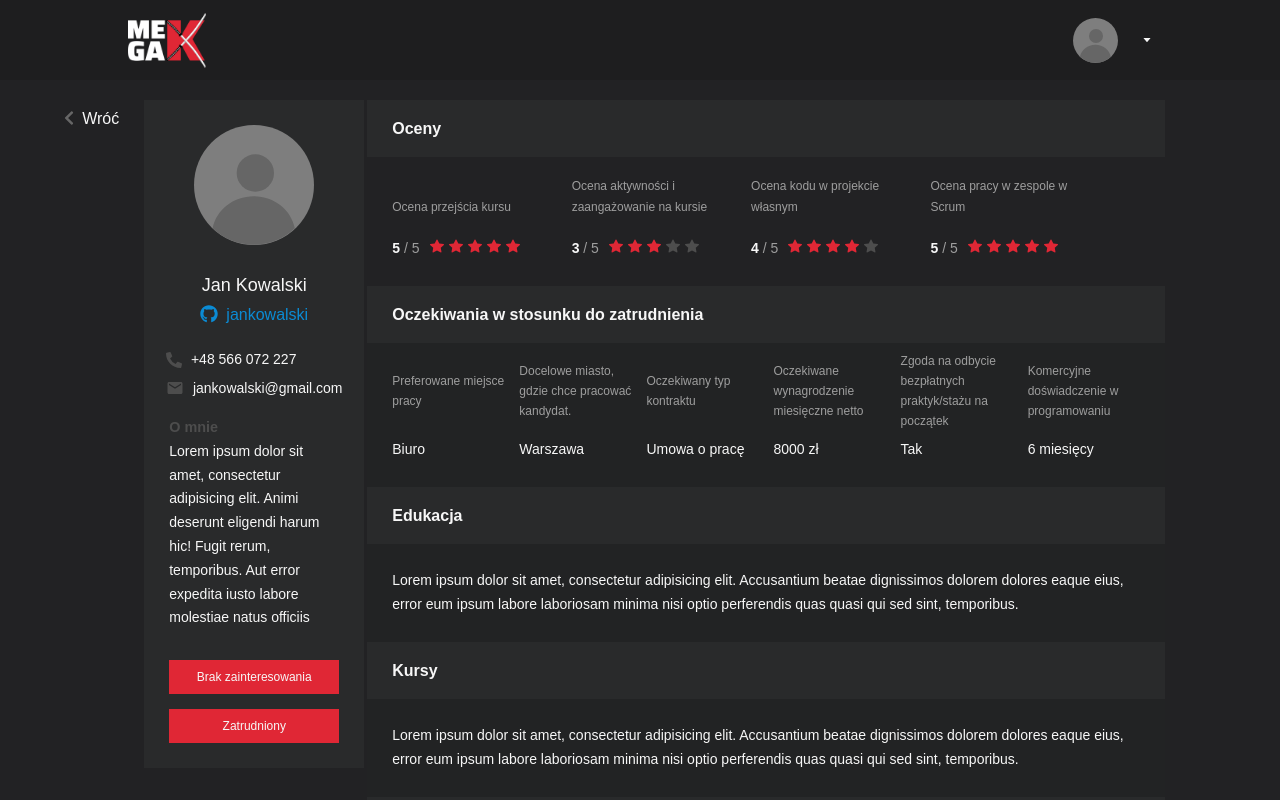
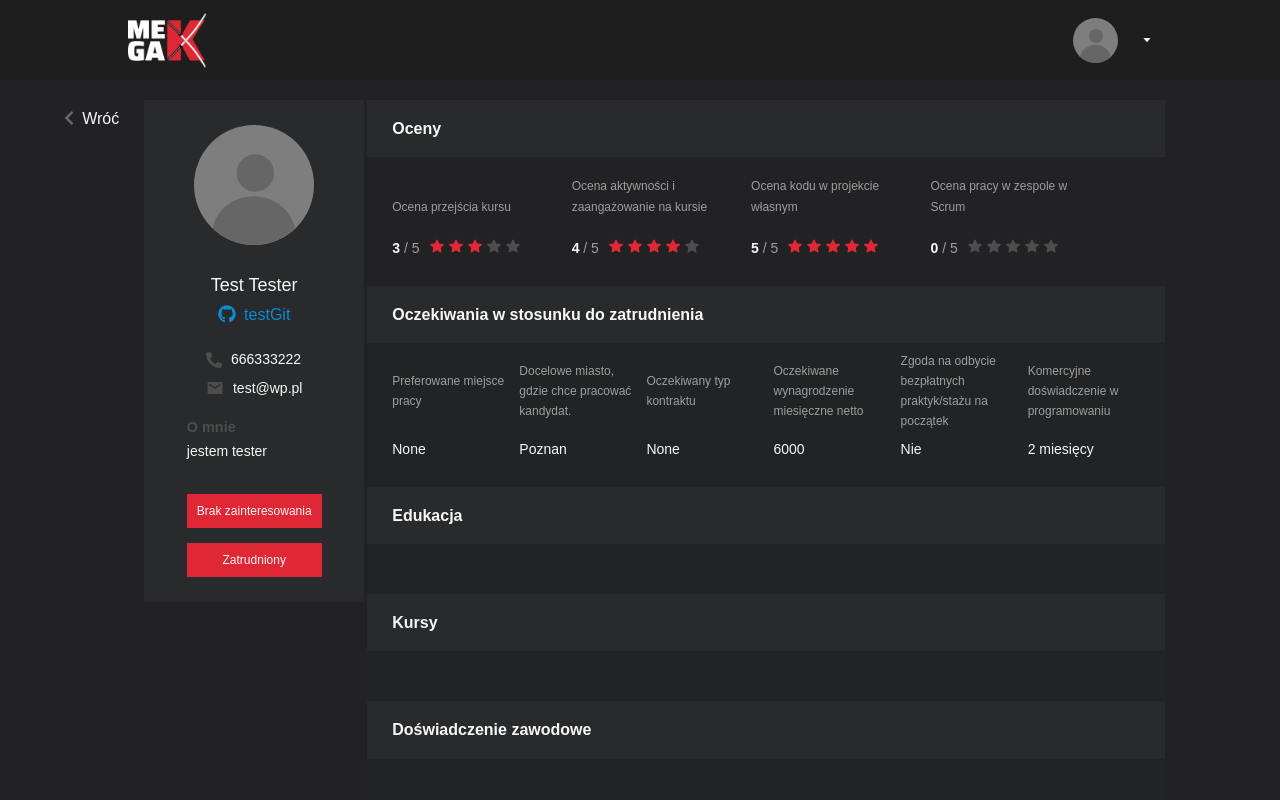
Before and after one commit to Jutrzenka/HeadHunterG11-FR, a React (Create React App) app: page /cv in a window 1280 px wide. Shown: the top 800 px of the page. Built offline with nearby package versions, Linux system fonts and the light colour scheme; no server answers.

Commit message:
Delete some console logs, add fetch to showcvview, create interfac for StudentAboute

```diff
--- a/src/components/common/Header/Header.tsx
+++ b/src/components/common/Header/Header.tsx
@@ -2,10 +2,12 @@ import React from 'react';
 import { AiFillCaretDown } from 'react-icons/ai';
 import { HiLogout } from 'react-icons/hi';
 import { useToggle } from '../../../utils/hooks/useToggle';
-import { useSelector } from 'react-redux';
+import { useSelector} from 'react-redux';
 import { RootState } from '../../../redux/store';
 
+
 import './_Header.scss';
+
 
 export const Header = () => {
   const { login } = useSelector((state: RootState) => state.user);
--- a/src/components/common/StudentAbout/StudentAbout.tsx
+++ b/src/components/common/StudentAbout/StudentAbout.tsx
@@ -4,27 +4,35 @@ import { FaGithub, FaPhoneAlt } from 'react-icons/fa';
 import { MdEmail } from 'react-icons/md';
 
 import './_StudentAbout.scss';
+interface Props{
+  firstName:string;
+  lastName:string;
+  githubUsername:string;
+  tel:number | null;
+  email:string;
+  bio:string;
+}
 
-export const StudentAbout = () => {
+export const StudentAbout = ({firstName,lastName,githubUsername,tel,email,bio}:Props) => {
   return (
     <div className={'component-StudentAbout'}>
       <div className="student-about-wrap">
         <div className="img-wrap">
           <img src="/img/icons/avatar.svg" alt="avatar" />
-          <h3>Jan Kowalski</h3>
+          <h3>{firstName} {lastName}</h3>
           <div className="name-github">
             <FaGithub className="github-ico" />
-            <p>jankowalski</p>
+            <p>{githubUsername}</p>
           </div>
 
           <div className="contact-wrap">
             <div className="contact-phone">
               <FaPhoneAlt className="contact-ico phone" />
-              <p>+48 566 072 227</p>
+              <p>{tel}</p>
             </div>
             <div className="contact-email">
               <MdEmail className="contact-ico email" />
-              <p>jankowalski@gmail.com</p>
+              <p>{email}</p>
             </div>
           </div>
         </div>
@@ -32,9 +40,7 @@ export const StudentAbout = () => {
         <div className="about-me-wrap">
           <p className="about-me-title">O mnie</p>
           <p className="about-me-">
-            Lorem ipsum dolor sit amet, consectetur adipisicing elit. Animi
-            deserunt eligendi harum hic! Fugit rerum, temporibus. Aut error
-            expedita iusto labore molestiae natus officiis
+            {bio}
           </p>
           <div className="action-wrap">
             <Button title={'Brak zainteresowania'} />
--- a/src/views/Admin/AdminListView/AdminListView.tsx
+++ b/src/views/Admin/AdminListView/AdminListView.tsx
@@ -22,9 +22,6 @@ interface StudentRecord {
 }
 
 export const AdminListView = () => {
-  const { id, login, role } = useSelector((state: RootState) => state.user);
-  console.log(id,login,role);
-
   const [activeRole, setActiveRole] = useState('students');
   const [filterRole, setFilterRole] = useState('S');
   const [search, setSearch] = useState('');
--- a/src/views/Admin/AdminLoginView/AdminLoginView.tsx
+++ b/src/views/Admin/AdminLoginView/AdminLoginView.tsx
@@ -38,11 +38,9 @@ export const AdminLoginView = () => {
       role,
     }))
     navigate("../lists", {replace: true})
-    console.log('ustawiam token')
     }
   },[data])
   const sendForm = (form:AdminLoginForm) => {
-    console.log(form,'wysylam admin login view')
     if(form.email !== '' && form.password !== ''){
       fetchData(`http://localhost:3001/api/admin/auth/login`,{
         method: HttpMethod.POST,
--- a/src/views/App/ShowCvView/ShowCvView.tsx
+++ b/src/views/App/ShowCvView/ShowCvView.tsx
@@ -1,4 +1,4 @@
-import React from 'react';
+import React, {useState} from 'react';
 
 import './_ShowCvView.scss';
 import { Header } from '../../../components/common/Header/Header';
@@ -9,27 +9,74 @@ import { RatingOnCv } from '../../../components/common/RatingOnCv/RatingOnCv';
 
 import './_ShowCvView.scss';
 import { ButtonBack } from '../../../components/common/ButtonBack/ButtonBack';
+import {useFetch} from "../../../utils/hooks/useFetch";
+import {ElementData} from "../../../utils/types/JsonCommunicationType";
+
+
+const initStudent = {
+  idUser:'2121dsa',
+  firstName:'Test',
+  lastName:'Tester',
+  active:true,
+  infoStudent:{
+    id:'2121dsa',
+    status:'student',
+    courseCompletion:3,
+    courseEngagement:4,
+    projectDegree:5,
+    teamProjectDegree:0,
+    bonusProjectUrIs:'',
+    tel:666333222,
+    email:'test@wp.pl',
+    githubUsername:'testGit',
+    portfolioUrIs:'',
+    bio:'jestem tester',
+    expectedTypeWork:'None',
+    targetWorkCity:'Poznan',
+    expectedContractType:'None',
+    expectedSalary:'6000',
+    canTakeApprenticeship:false,
+    monthsOfCommercialExp:2,
+    education:'',
+    workExperience:null,
+    courses:null,
+  }
+}
 
 export const ShowCvView = () => {
+  const [data,status] = useFetch(`http://localhost:3001/api/user/student`);
+  const [student,setStudent] = useState(initStudent)
+
+  if(data !== undefined && data.success){
+    setStudent((data.data as ElementData).value)
+  }
+
   return (
     <main className={'view-ShowCvView'}>
       <Header />
       <div className="view-ShowCvView-wrap">
         <ButtonBack title="Wróć" className="button-back" />
         <section className="student-contact">
-          <StudentAbout />
+          <StudentAbout
+              githubUsername={student.infoStudent.githubUsername}
+              firstName={student.firstName}
+              lastName={student.lastName}
+              tel={student.infoStudent.tel}
+              bio={student.infoStudent.bio}
+              email={student.infoStudent.email}
+          />
         </section>
         <section className="student-rating-wrap">
           <section className="student-rating">
             <h3>Oceny</h3>
             <div className="ratings">
-              <RatingOnCv title={'Ocena przejścia kursu'} rating={5} />
+              <RatingOnCv title={'Ocena przejścia kursu'} rating={student.infoStudent.courseCompletion} />
               <RatingOnCv
                 title={'Ocena aktywności i zaangażowanie na kursie'}
-                rating={3}
+                rating={student.infoStudent.courseEngagement}
               />
-              <RatingOnCv title={'Ocena kodu w projekcie własnym'} rating={4} />
-              <RatingOnCv title={'Ocena pracy w zespole w Scrum'} rating={5} />
+              <RatingOnCv title={'Ocena kodu w projekcie własnym'} rating={student.infoStudent.projectDegree} />
+              <RatingOnCv title={'Ocena pracy w zespole w Scrum'} rating={student.infoStudent.teamProjectDegree} />
             </div>
           </section>
           <section className="student-expectations-wrap">
@@ -37,63 +84,54 @@ export const ShowCvView = () => {
             <div className="expectations">
               <Expectations
                 description={'Preferowane miejsce pracy'}
-                value={'Biuro'}
+                value={student.infoStudent.expectedTypeWork}
               />
               <Expectations
                 description={'Docelowe miasto, gdzie chce pracować kandydat.'}
-                value={'Warszawa'}
+                value={student.infoStudent.targetWorkCity}
               />
               <Expectations
                 description={'Oczekiwany typ kontraktu'}
-                value={'Umowa o pracę'}
+                value={student.infoStudent.expectedContractType}
               />
               <Expectations
                 description={'Oczekiwane wynagrodzenie miesięczne netto'}
-                value={'8000 zł'}
+                value={student.infoStudent.expectedSalary}
               />
               <Expectations
                 description={
                   'Zgoda na odbycie bezpłatnych praktyk/stażu na początek'
                 }
-                value={'Tak'}
+                value={`${student.infoStudent.canTakeApprenticeship ? 'Tak' : 'Nie' }`}
               />
               <Expectations
                 description={'Komercyjne doświadczenie w programowaniu'}
-                value={'6 miesięcy'}
+                value={`${student.infoStudent.monthsOfCommercialExp} miesięcy`}
               />
             </div>
           </section>
           <section className="student-education-wrap">
             <h3>Edukacja</h3>
             <p>
-              Lorem ipsum dolor sit amet, consectetur adipisicing elit.
-              Accusantium beatae dignissimos dolorem dolores eaque eius, error
-              eum ipsum labore laboriosam minima nisi optio perferendis quas
-              quasi qui sed sint, temporibus.
+              {student.infoStudent.education}
             </p>
           </section>
           <section className="student-courses-wrap">
             <h3>Kursy</h3>
             <p>
-              Lorem ipsum dolor sit amet, consectetur adipisicing elit.
-              Accusantium beatae dignissimos dolorem dolores eaque eius, error
-              eum ipsum labore laboriosam minima nisi optio perferendis quas
-              quasi qui sed sint, temporibus.
+              {student.infoStudent.courses}
             </p>
           </section>
           <section className="student-experience-wrap">
             <h3>Doświadczenie zawodowe</h3>
             <p>
-              Lorem ipsum dolor sit amet, consectetur adipisicing elit.
-              Accusantium beatae dignissimos dolorem dolores eaque eius, error
-              eum ipsum labore laboriosam minima nisi optio perferendis quas
-              quasi qui sed sint, temporibus.
+              {student.infoStudent.workExperience}
             </p>
           </section>
           <section className="student-portfolio-wrap">
             <h3>Portfolio</h3>
             <div className="student-portfolio-wrap--link">
-              <LinkTo link={'https://Loremipsum/dolor/sit/amet'} />
+              <LinkTo link={student.infoStudent.portfolioUrIs} />
             </div>
           </section>
           <section className="student-portfolio-wrap">
```
Also changed, not shown: src/views/Register/HrRegisterView/HrRegisterView.tsx (+1 -11 lines), src/views/Register/StudentRegisterView/StudentRegisterView.tsx (+0 -8 lines).
